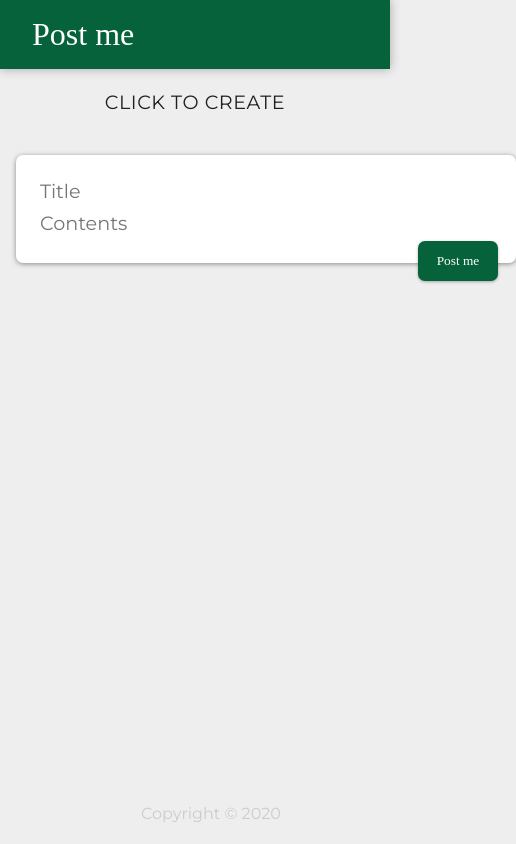
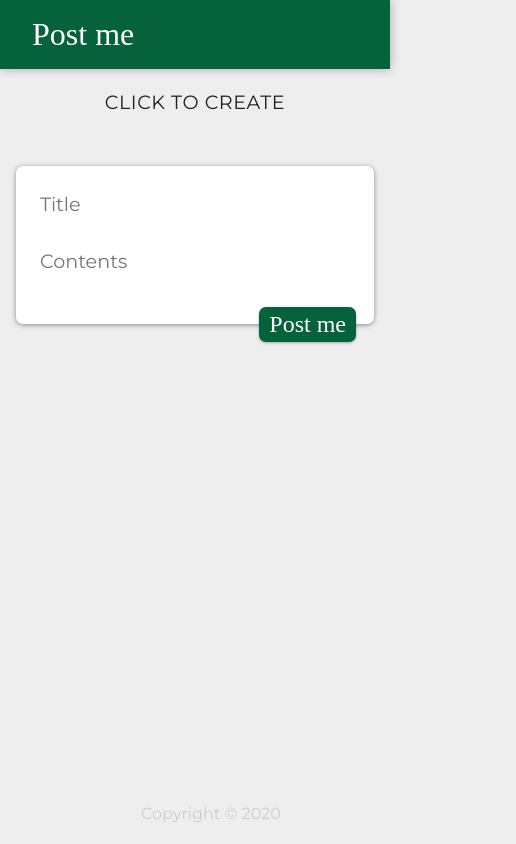
Before and after one commit to leunah76/postme, a React (Create React App) app: page / in a window 390 px wide. Shown: the whole page, 516 px wide, since content can reach past the window. Built offline with nearby package versions, Linux system fonts and the light colour scheme; a web font is replaced by a local one.

Commit message:
Updated create areas to be responsive and styles

```diff
--- a/public/styles.css
+++ b/public/styles.css
@@ -51,17 +51,19 @@ footer p {
   box-shadow: 0 2px 5px #ccc;
   display: inline;
   padding: 20px;
-  width: 400px;
-  margin: 16px;
+  width: 100%;
+
   float: left;
   text-align: justify;
+  line-height: 1.5;
 }
 .post h1 {
   font-size: 1.1em;
-  margin-bottom: 6px;
+  margin-bottom: 20px;
 }
 .post p {
   font-size: 1.1em;
+
   margin-bottom: 10px;
   white-space: pre-wrap;
   word-wrap: break-word;
@@ -79,13 +81,11 @@ footer p {
   height: 36px;
   cursor: pointer;
   outline: none;
-
 }
 
-.post-list-area {
+.post-list-content {
   padding-left: 20px;
 }
-
 .post-list-item {
   line-height: 2;
 }
@@ -94,8 +94,8 @@ footer p {
 
 form {
   position: relative;
-  width: 500px;
-  margin: 30px auto 20px auto;
+  width: 100%;
+  margin: 30px auto 90px auto;
   background: #fff;
   padding: 20px;
   border-radius: 7px;
@@ -109,6 +109,8 @@ form textarea {
   outline: none;
   font-size: 1.2rem;
   font-family: inherit;
+  line-height: 1.5;
+  margin-bottom: 20px;
   resize: none;
 }
 
@@ -120,14 +122,16 @@ form textarea {
   color: #fff;
   border: none;
   border-radius: 7px;
-  width: 80px;
-  height: 40px;
+  /* width: 80px;
+  height: 40px; */
   box-shadow: 0 1px 3px rgba(0, 0, 0, 0.3);
   cursor: pointer;
   outline: none;
   font-family: inherit;
   font-family: "McLaren", cursive;
+  font-size: 1.5rem;
   font-weight: 200;
+  padding: 4px 10px;
 }
 
 /* Create List Area */
@@ -151,12 +155,12 @@ form textarea {
   background-color: #fff;
   color: #06623b;
   font-family: inherit;
-  font-size: 1.2rem;
+  font-size: 1.5rem;
   font-weight: bold;
   border: solid 1.5px #06623b;
   border-radius: 7px;
-  margin: 10px;
-  padding: 2px 4px;
+  margin: 20px;
+  padding: 0 8px;
 }
 
 .list-area {
@@ -167,16 +171,17 @@ form textarea {
   color: hsla(260, 2%, 25%, 0.7);
   font-size: 1.2rem;
   font-family: inherit;
-  line-height: 1.5;
+  line-height: 2;
 }
 
 .confirm-button {
   background-color: #fff;
   color: #06623b;
   font-family: inherit;
+  font-size: 1.2rem;
   font-weight: bold;
   border: solid 1.5px #06623b;
   border-radius: 7px;
-  margin-top: 10px;
-  padding: 4px;
+  margin-top: 20px;
+  padding: 4px 8px;
 }
--- a/src/App.js
+++ b/src/App.js
@@ -70,7 +70,7 @@ function App() {
            <CreateNoteArea
            onAdd={addNote}/>}
 
-          <Grid container spacing={1} direction="row">
+          <Grid container spacing={3} direction="row" justify="center">
            {lists.map(function (list, index) {
              return (
                 <List
@@ -84,7 +84,7 @@ function App() {
             })}
           </Grid>
 
-          <Grid container spacing={1} direction="row">
+          <Grid container spacing={3} direction="row" justify="center">
            {notes.map(function (note, index) {
               return (
                 <Note
--- a/src/components/CreateListArea.jsx
+++ b/src/components/CreateListArea.jsx
@@ -1,4 +1,5 @@
 import React, {useState} from "react";
+import Grid from "@material-ui/core/Grid";
 
 function CreateListArea(props) {
 
@@ -74,7 +75,8 @@ function CreateListArea(props) {
   }
 
   return (
-    <div>
+    <Grid container justify="center">
+    <Grid item xs={12} sm={12} md={6} lg={5}>
       <form>
           <div >
               <div>
@@ -108,7 +110,8 @@ function CreateListArea(props) {
              </button>}
 
        </form>
-    </div>
+    </Grid>
+  </Grid>
   );
 
 }
--- a/src/components/CreateNoteArea.jsx
+++ b/src/components/CreateNoteArea.jsx
@@ -1,4 +1,5 @@
 import React, {useState} from "react";
+import Grid from "@material-ui/core/Grid";
 
 function CreateNoteArea(props) {
 
@@ -33,7 +34,8 @@ function CreateNoteArea(props) {
     }
 
     return (
-      <div>
+      <Grid container justify="center">
+        <Grid item xs={12} sm={12} md={6} lg={5}>
           <form action="">
               <input name="title" placeholder="Title" type="text"
               onChange={createNote}
@@ -48,7 +50,8 @@ function CreateNoteArea(props) {
                Post me
               </button>
           </form>
-      </div>
+        </Grid>
+      </Grid>
 
     )
 
--- a/src/components/List.jsx
+++ b/src/components/List.jsx
@@ -13,7 +13,7 @@ function List(props) {
       <Grid item xs={12} sm={12} md={6} lg={4}>
         <div className="post">
           <h1>{props.title}</h1>
-          <ul className="post-list-area">
+          <ul className="post-list-content">
               {props.content.map((listItem) => (
                 <div>
                     <ListItem text={listItem} />
```
